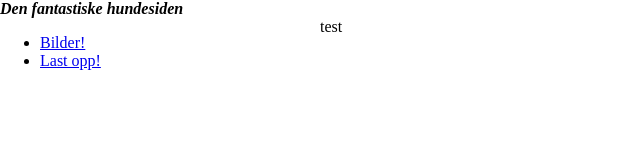
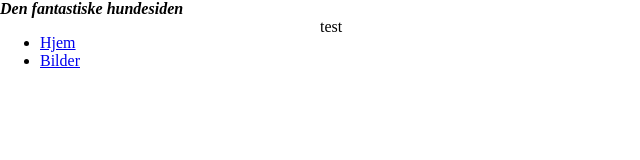
Before and after one commit to robbestad/webtek-dag2, a React app: page / in a window 1280 px wide. Shown: the top 160 px of the page, without its empty margins (0-640 px from the left). Built offline with nearby package versions, Linux system fonts and the light colour scheme.

Commit message:
Added router

```diff
--- a/package.json
+++ b/package.json
@@ -11,6 +11,7 @@
     "@babel/core": "^7.0.0-rc.1",
     "@babel/preset-env": "^7.0.0-rc.1",
     "@babel/preset-react": "^7.0.0-rc.1",
+    "@reach/router": "^1.1.1",
     "babel-loader": "^8.0.0-beta.4",
     "css-loader": "^1.0.0",
     "html-webpack-plugin": "^3.2.0",
--- a/src/app.jsx
+++ b/src/app.jsx
@@ -2,14 +2,19 @@ import React from "react";
 import Header from "src/sections/header";
 import Nav from "src/sections/nav";
 import Footer from "src/sections/footer";
-import Section from "src/sections/section";
+import Home from "src/sections/home";
+import Images from "src/sections/images";
+import { Router } from "@reach/router";
 
 export default class App extends React.PureComponent {
 	render() {
 		return <React.Fragment>
 			<Header/>
 			<Nav/>
-			<Section/>
+			<Router>
+				<Home path="/" />
+				<Images path="/images" />
+			</Router>
 			<Footer/>
 		</React.Fragment>
 	}
--- /dev/null
+++ b/src/sections/images.jsx
@@ -0,0 +1,5 @@
+import React from "react";
+
+export default () => <section>
+	BILDER
+</section>
--- a/src/sections/nav.jsx
+++ b/src/sections/nav.jsx
@@ -1,8 +1,13 @@
 import React from "react";
+import { Link } from "@reach/router";
 
 export default () => <nav>
 	<ul>
-		<li><a href="index.html">Bilder!</a></li>
-		<li><a href="upload.html">Last opp!</a></li>
+		<li>
+			<Link to="/">Hjem</Link>
+		</li>
+		<li>
+			<Link to="/images">Bilder</Link>
+		</li>
 	</ul>
 </nav>
--- a/webpack.config.js
+++ b/webpack.config.js
@@ -36,7 +36,7 @@ module.exports = {
 		]
 	},
 	resolve:{
-		extensions: [".js", ".jsx"],
+		extensions: [".js", ".jsx", ".css"],
 		alias: {
 			src: path.resolve(__dirname ,"src")
 		}
```
Also changed, not shown: src/sections/home.jsx (renamed from src/sections/section.jsx), 1 other file (tests, documents, lock files or other folders).
